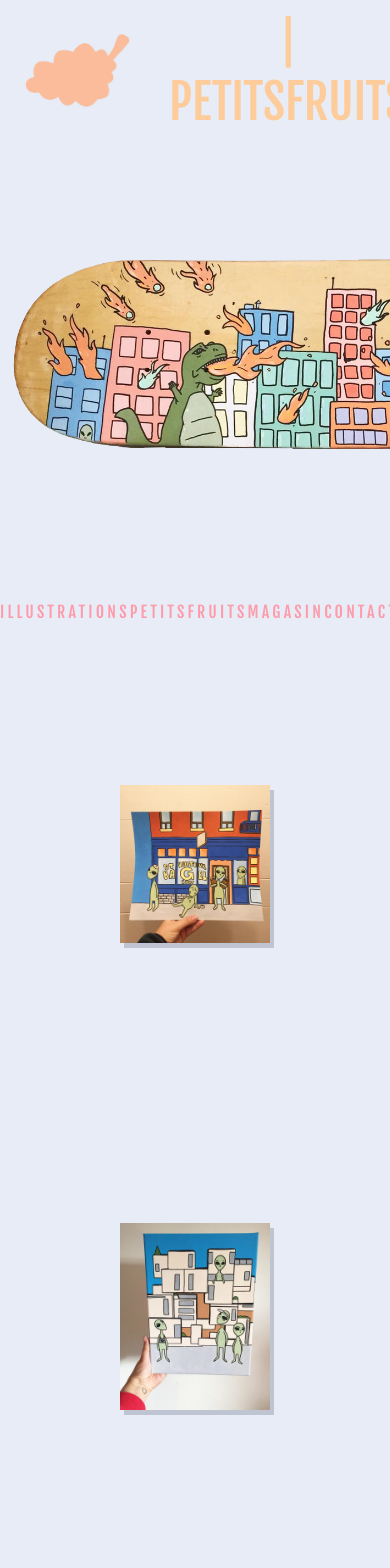
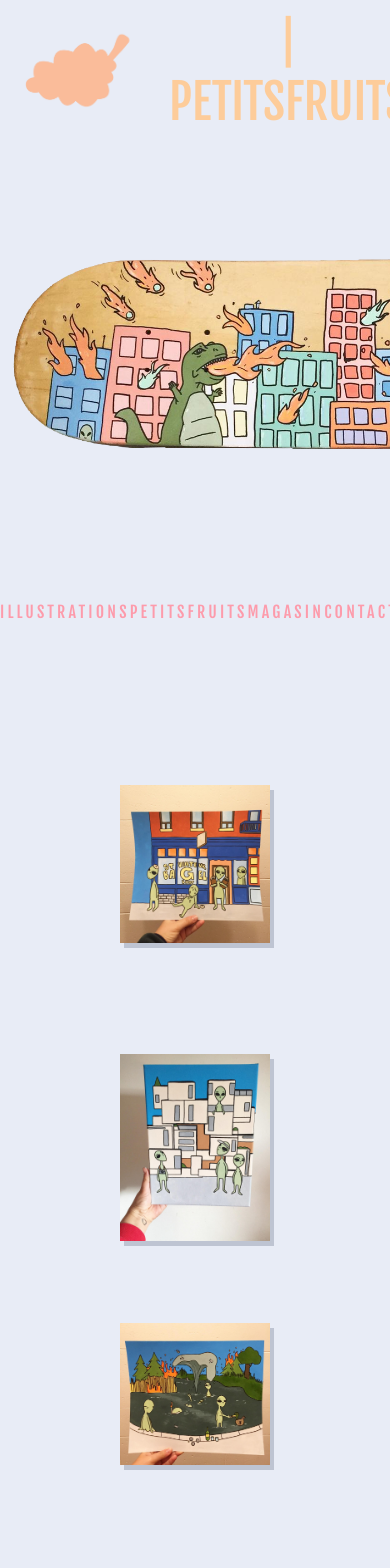
Before and after one commit to raphpaquet/petitsfruits, a React (Create React App) app in the folder client/: page / in a window 390 px wide. Shown: the top 1568 px of the page. Built offline with nearby package versions, Linux system fonts and the light colour scheme.

Commit message:
changed illus size

```diff
--- a/client/src/components/Illustrations.scss
+++ b/client/src/components/Illustrations.scss
@@ -10,7 +10,7 @@
   }
 
   li {
-    height: 50vh;
+    height: 30vh;
     flex-grow: 1;
     list-style: none;
     margin: 0.5em;
@@ -31,6 +31,7 @@
 @media (max-aspect-ratio: 1/1) and (max-width: 480px) {
   ul {
     flex-direction: row;
+    margin: 0.5em
   }
 
   li {
```
